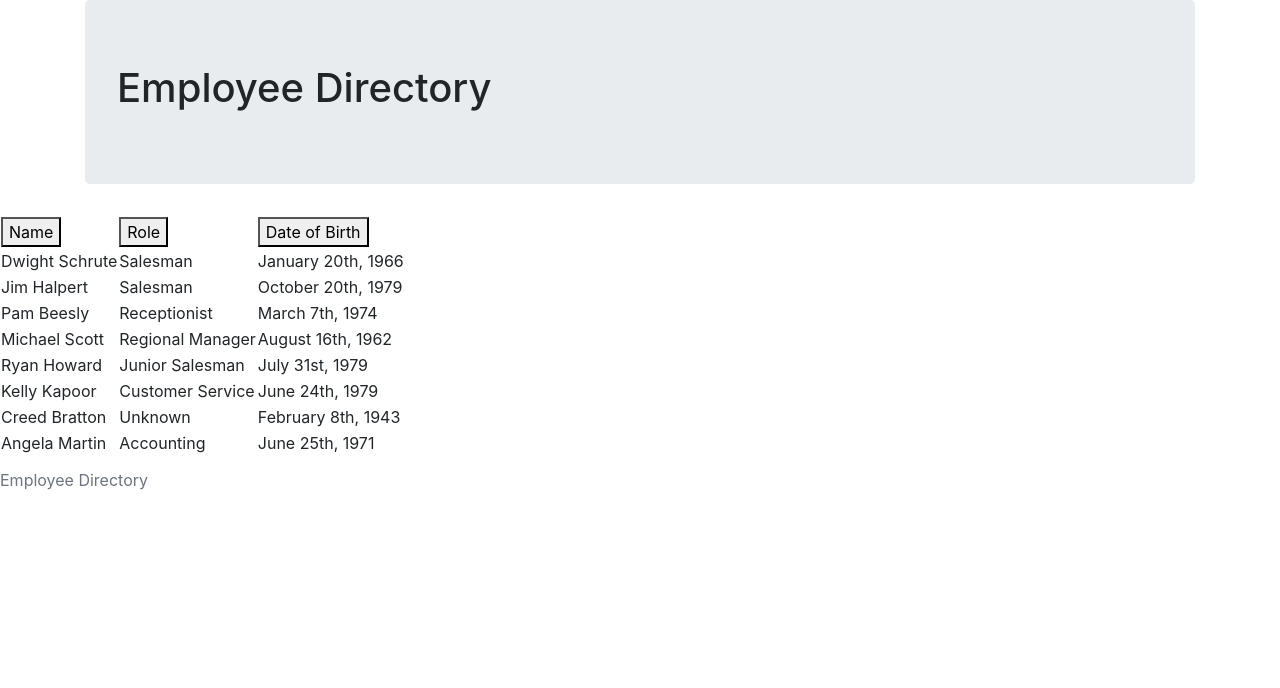
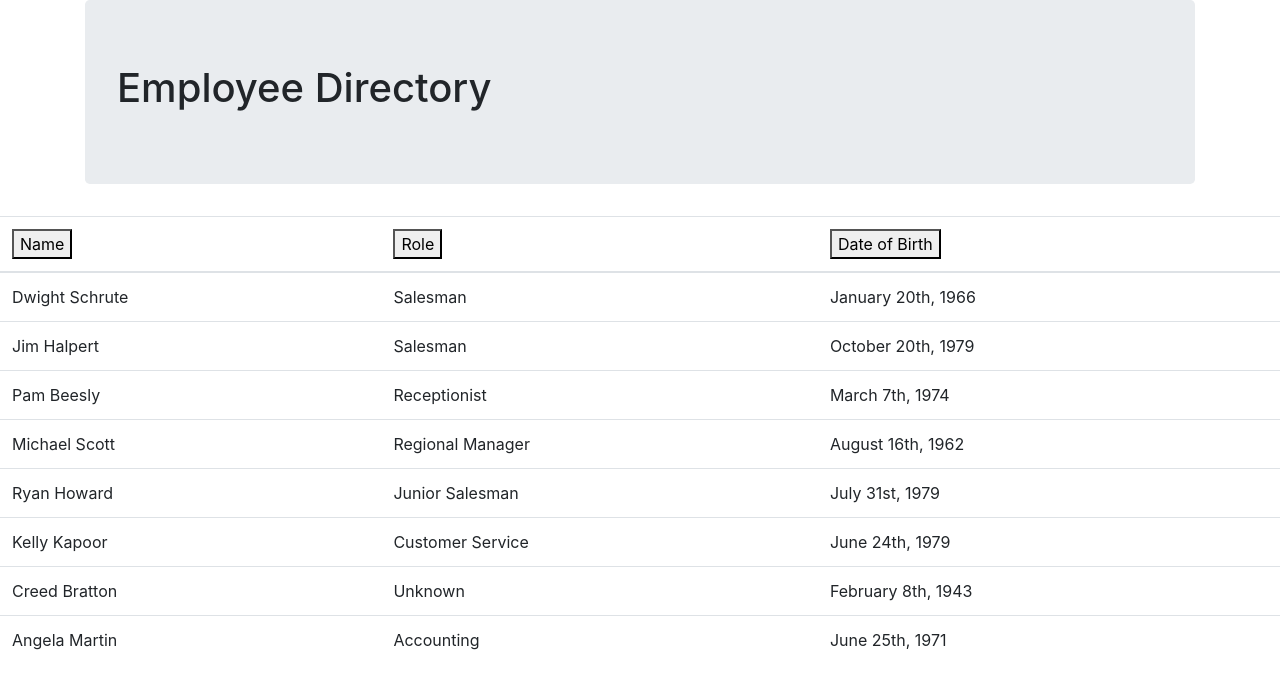
Before and after one commit to nwsanfor24/react-employee-directory, a React (Create React App) app in the folder employee-directory/: page / in a window 1280 px wide. Shown: the top 688 px of the page. Built offline with nearby package versions, Linux system fonts and the light colour scheme.

Commit message:
table styling

```diff
--- a/employee-directory/src/components/Table.js
+++ b/employee-directory/src/components/Table.js
@@ -43,8 +43,7 @@ const EmployeeTable = (props) => {
         return sortConfig.key === name ? sortConfig.direction : undefined;
     };
     return (
-        <table>
-            <caption>Employee Directory</caption>
+        <table className="table">
             <thead>
                 <tr>
                     <th>
```
